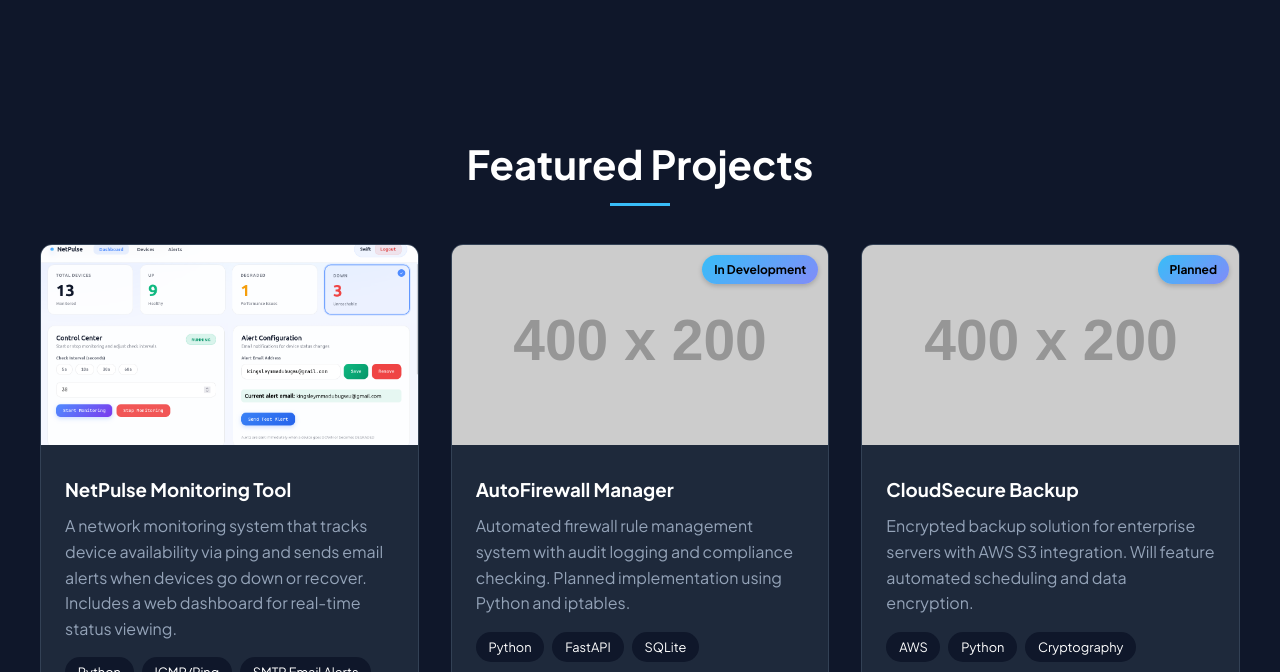
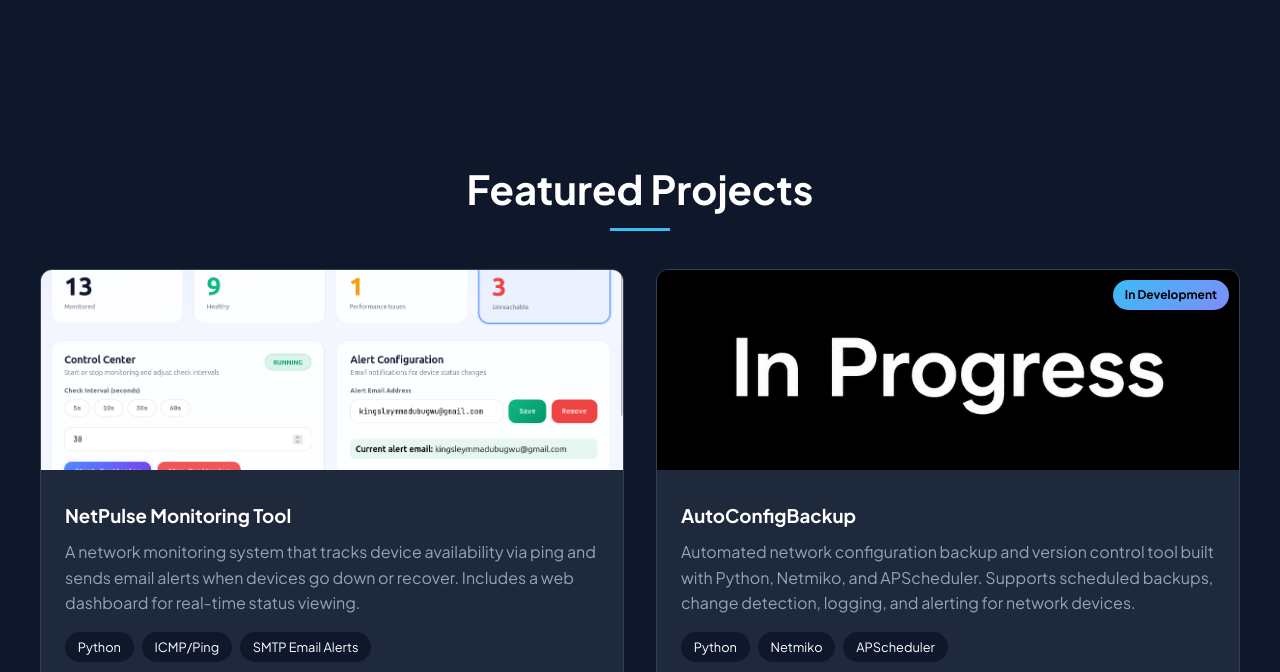
Before and after one commit to Kmmadu/Portfolio, a plain HTML site: page index.html in a window 1280 px wide. Shown: the part 1667-2339 px from the top of the page. Drawn offline with nearby package versions, Linux system fonts and the light colour scheme; placeholder pictures from the web are drawn by us; animation ran at ten frames a second.

Commit message:
Just added a new project

```diff
--- a/index.html
+++ b/index.html
@@ -139,16 +139,16 @@
       <!-- AutoFirewall Manager - In Development -->
       <div class="project-card" data-aos="fade-up" data-aos-delay="100">
         <div class="project-image">
-          <img src="https://via.placeholder.com/400x200/1e293b/38bdf8?text=AutoFirewall+Manager" alt="AutoFirewall Manager - Coming Soon">
+          <img src=assets/In_progress.png alt="AutoFirewall Manager - In Development">
           <div class="coming-soon-badge">In Development</div>
         </div>
         <div class="project-content">
-          <h3>AutoFirewall Manager</h3>
-          <p>Automated firewall rule management system with audit logging and compliance checking. Planned implementation using Python and iptables.</p>
+          <h3> AutoConfigBackup </h3>
+          <p>Automated network configuration backup and version control tool built with Python, Netmiko, and APScheduler. Supports scheduled backups, change detection, logging, and alerting for network devices.</p>
           <div class="tech-stack">
             <span>Python</span>
-            <span>FastAPI</span>
-            <span>SQLite</span>
+            <span>Netmiko</span>
+            <span>APScheduler</span>
           </div>
           <div class="project-links">
             <a href="#" style="opacity:0.6; cursor: not-allowed;"><i class="fab fa-github"></i> Currently in Development</a>
@@ -156,27 +156,6 @@
         </div>
       </div>
 
-      <!-- CloudSecure Backup - Planned -->
-      <div class="project-card" data-aos="fade-up" data-aos-delay="200">
-        <div class="project-image">
-          <img src="https://via.placeholder.com/400x200/1e293b/38bdf8?text=CloudSecure+Backup" alt="CloudSecure Backup - Coming Soon">
-          <div class="coming-soon-badge">Planned</div>
-        </div>
-        <div class="project-content">
-          <h3>CloudSecure Backup</h3>
-          <p>Encrypted backup solution for enterprise servers with AWS S3 integration. Will feature automated scheduling and data encryption.</p>
-          <div class="tech-stack">
-            <span>AWS</span>
-            <span>Python</span>
-            <span>Cryptography</span>
-          </div>
-          <div class="project-links">
-            <a href="#" style="opacity:0.6; cursor: not-allowed;"><i class="fab fa-github"></i> Planned (Next Project)</a>
-          </div>
-        </div>
-      </div>
-    </div>
-  </div>
 </section>
 
 <!-- Certificates Section -->
```
Also changed, not shown: assets/In_progress.png (added).
